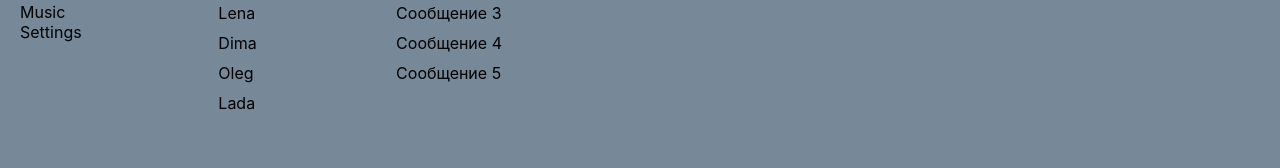
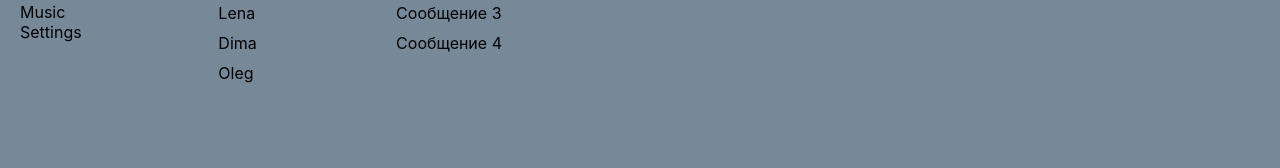
Before and after one commit to Ekzot1k/React, a React (Create React App) app: page /Dialogs in a window 1280 px wide. Shown: the part 142-310 px from the top of the page. Built offline with nearby package versions, Linux system fonts and the light colour scheme.

Commit message:
Work_27
1. Перенес данные в index.js
2. Для компонентов Profile и Dialogs в роутинге применил метод render для того что бы прокинуть props с данными для компонентов

```diff
--- a/src/App.js
+++ b/src/App.js
@@ -15,8 +15,8 @@ function App(props) {
                 <Header />
                 <Navbar />
                 <div className="app-Wrapper-content">
-                    <Route path='/Dialogs' component={Dialogs} />
-                    <Route path='/Profile' component={Profile} />
+                    <Route path='/Dialogs' render={() => <Dialogs DataSourceItems={props.DataSourceItems} DataSourceMessages={props.DataSourceMessages} />} />
+                    <Route path='/Profile' render={() => <Profile DataSourcePosts={props.DataSourcePosts} />} />
                     <Route path='/Music' component={Music} />
                     <Route path='/News' component={News} />
                     <Route path='/Settings' component={Settings} />
@@ -24,6 +24,6 @@ function App(props) {
             </div>
         </BrowserRouter>
     )
-}
+};
 
 export default App;
--- a/src/Components/Dialogs/Dialogs.jsx
+++ b/src/Components/Dialogs/Dialogs.jsx
@@ -2,28 +2,11 @@ import dialogsModule from './Dialogs.module.css';
 import Items from './Items/Items';
 import Messeges from './Messeges/Messeges';
 
-let messagesData = [
-    { Text: 'Сообщение 1' },
-    { Text: 'Сообщение 2' },
-    { Text: 'Сообщение 3' },
-    { Text: 'Сообщение 4' },
-    { Text: 'Сообщение 5' },
-];
-
-let itemsData = [
-    { ID: 1, Name: 'Denis' },
-    { ID: 2, Name: 'Diana' },
-    { ID: 3, Name: 'Lena' },
-    { ID: 4, Name: 'Dima' },
-    { ID: 5, Name: 'Oleg' },
-    { ID: 6, Name: 'Lada' }
-];
-
 const Dialogs = (props) => {
     return (
         <div className={dialogsModule.dialogs}>
-            <Items ItemsData = {itemsData}/>
-            <Messeges MessagesData = {messagesData}/>
+            <Items DataSourceItems = {props.DataSourceItems}/>
+            <Messeges DataSourceMessages = {props.DataSourceMessages}/>
         </div>)
 };
 
--- a/src/Components/Dialogs/Items/Items.jsx
+++ b/src/Components/Dialogs/Items/Items.jsx
@@ -4,7 +4,7 @@ import itemsModule from './Items.module.css';
 const Items = (props) => {
     return (
         <div className={itemsModule.items}>
-            {props.ItemsData.map(item => <Item Name={item.Name} ID={item.ID} />)}
+            {props.DataSourceItems.map(item => <Item Name={item.Name} ID={item.ID} />)}
         </div>)
 };
 
--- a/src/Components/Dialogs/Messeges/Messeges.jsx
+++ b/src/Components/Dialogs/Messeges/Messeges.jsx
@@ -4,7 +4,7 @@ import Message from './Message/Message';
 const Messeges = (props) => {
     return (
         <div className={messegesModule.messeges} >
-            {props.MessagesData.map(mes => <Message Text={mes.Text} />)}
+            {props.DataSourceMessages.map(mes => <Message Text={mes.Text} />)}
         </div>)
 };
 
--- a/src/Components/Profile/MyPosts/MyPosts.jsx
+++ b/src/Components/Profile/MyPosts/MyPosts.jsx
@@ -1,16 +1,7 @@
 import Post from './Post/Post';
 import myPostsModule from './MyPosts.module.css';
 
-let posts = [
-    { Text: 'Post #1', Date: 14 },
-    { Text: 'Post #2', Date: 15 },
-    { Text: 'Post #3', Date: 16 },
-    { Text: 'Post #4', Date: 17 },
-    { Text: 'Post #5', Date: 18 },
-    { Text: 'Post #6', Date: 19 },
-];
-
-const MyPosts = () => {
+const MyPosts = (props) => {
     return (
         <div className={myPostsModule.myPosts}>
             <div>
@@ -20,9 +11,9 @@ const MyPosts = () => {
                 <button>New post</button>
             </div>
             <div className={myPostsModule.posts}>
-                {posts.map(p => <Post Text={p.Text} Date={p.Date} />)}
+                {props.DataSourcePosts.map(p => <Post Text={p.Text} Date={p.Date} />)}
             </div>
         </div>)
-}
+};
 
 export default MyPosts;
--- a/src/Components/Profile/Profile.jsx
+++ b/src/Components/Profile/Profile.jsx
@@ -2,12 +2,12 @@ import profilModule from './Profile.module.css';
 import MyPosts from './MyPosts/MyPosts';
 import Info from './Info/Info';
 
-const Profile = () => {
+const Profile = (props) => {
     return (
         <div className={profilModule.profile}>
             <Info />
-            <MyPosts />
+            <MyPosts DataSourcePosts={props.DataSourcePosts} />
         </div>)
-}
+};
 
 export default Profile;
--- a/src/index.js
+++ b/src/index.js
@@ -9,7 +9,6 @@ let DataSourceMessages = [
   { Text: 'Сообщение 2' },
   { Text: 'Сообщение 3' },
   { Text: 'Сообщение 4' },
-  { Text: 'Сообщение 5' },
 ];
 
 let DataSourceItems = [
@@ -18,7 +17,6 @@ let DataSourceItems = [
   { ID: 3, Name: 'Lena' },
   { ID: 4, Name: 'Dima' },
   { ID: 5, Name: 'Oleg' },
-  { ID: 6, Name: 'Lada' }
 ];
 
 let DataSourcePosts = [
@@ -27,14 +25,15 @@ let DataSourcePosts = [
   { Text: 'Post #3', Date: 16 },
   { Text: 'Post #4', Date: 17 },
   { Text: 'Post #5', Date: 18 },
-  { Text: 'Post #6', Date: 19 },
 ];
 
 ReactDOM.render(
   <React.StrictMode>
-    <App  DataSourcePosts = {DataSourcePosts} DataSourceItems = {DataSourceItems} DataSourceMessages = {DataSourceMessages}/>
+    <App DataSourcePosts={DataSourcePosts} DataSourceItems={DataSourceItems} DataSourceMessages={DataSourceMessages} />
   </React.StrictMode>,
   document.getElementById('root')
 );
 
+export default DataSourcePosts;;
+
 reportWebVitals();
```
